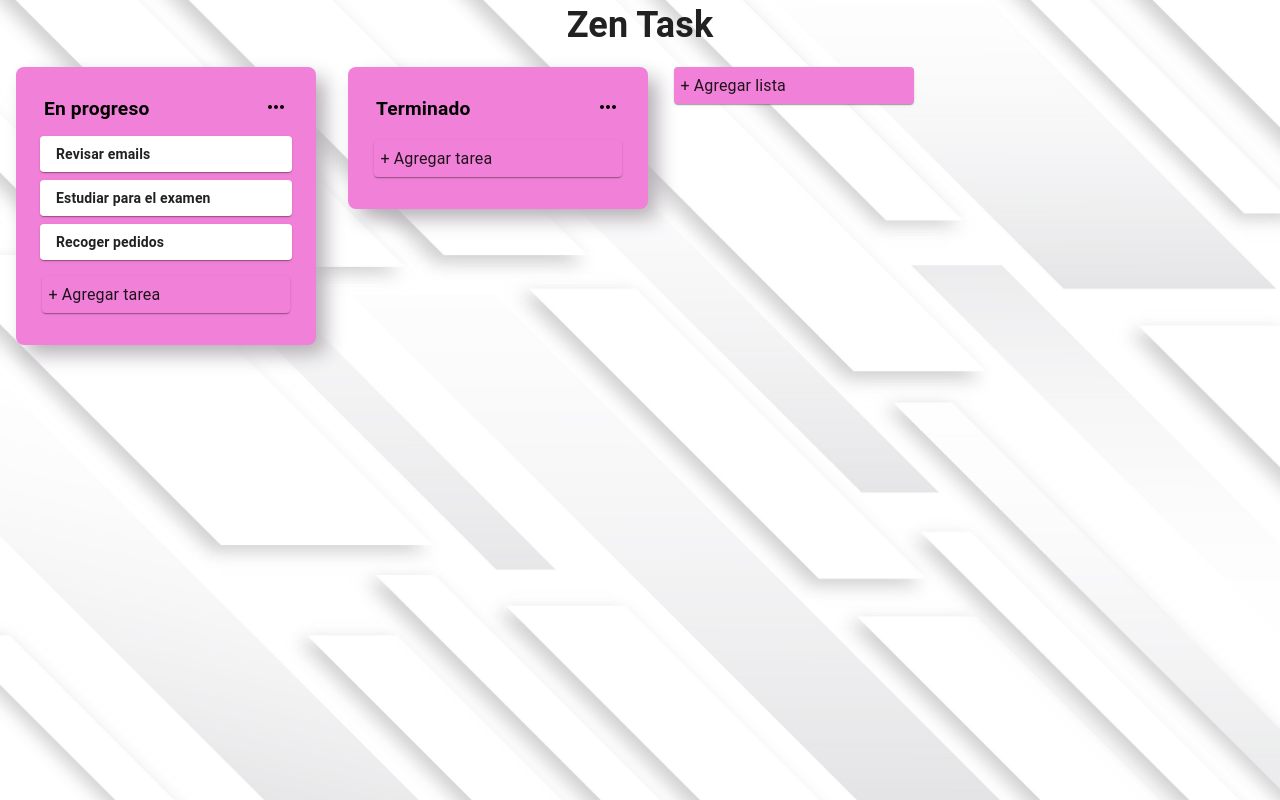
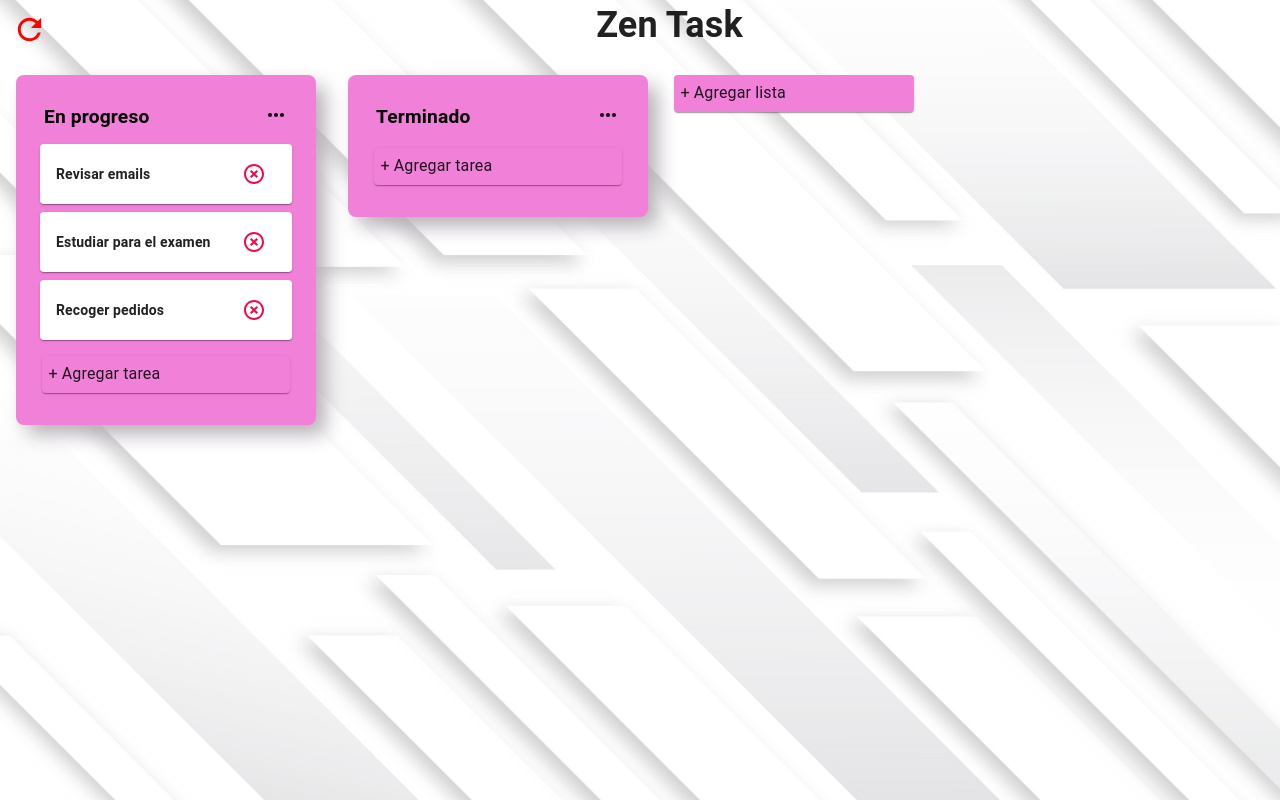
Before and after one commit to valec3/Gestor_de_tareas, a React (Create React App) app: page / in a window 1280 px wide. Built offline with nearby package versions, Linux system fonts and the light colour scheme.

Commit message:
Agregar funcionalidad de agregar tareas y reiniciar app

```diff
--- a/src/App.css
+++ b/src/App.css
@@ -7,7 +7,7 @@
     background-position: center;
     height: 100vh;
 }
-.App>h1{
+.App h1{
     text-align: center;
     font-size: 36px;
 }
--- a/src/App.js
+++ b/src/App.js
@@ -6,14 +6,17 @@
 import mockData from "./mockdata.js"
 import { useEffect, useState } from 'react';
 import ContextAPI from "./ContextAPI.js";
-import { useLocalStorage } from './useLocalStorage';
+// import { useLocalStorage } from './useLocalStorage';
+import RefreshIcon from '@material-ui/icons/Refresh';
 
 import uuid from 'react-uuid';
 import { DragDropContext } from 'react-beautiful-dnd';
 import {StrictModeDroppable as Droppable} from "./helps/StrictModeDroppable"
+import { IconButton } from '@material-ui/core';
 
 function App() {
   const [data, setData] = useState(mockData);
+
   // localStorage.clear();
 
   //
@@ -28,6 +31,7 @@
   useEffect(() => {
     const storedData = localStorage.getItem('data');
     if (storedData !== null && storedData !== undefined && storedData !== "undefined") {
+      // localStorage.setItem("data",JSON.stringify(data))
       setData(JSON.parse(storedData));
     }
   }, []);
@@ -145,7 +149,18 @@
   return (
       <ContextAPI.Provider value = {{updateListTitle,addCard,addList}}>
           <div className="App">
-              <h1>Zen Task</h1>
+              <div style={{display:"flex",justifyContent:"space-between"}}>
+                  <IconButton style={{color:"red"}}
+                    onClick={()=>{
+                      localStorage.clear();
+                      window.location.replace('')
+                  }} >
+                    <RefreshIcon  fontSize='large'/>
+                  </IconButton>
+                <h1>Zen Task</h1>
+                  <div></div>
+              </div>
+
               <div className='App__main'  >
                 <DragDropContext onDragEnd={onDragEnd}>
                     <Droppable droppableId='12345' type="lista" direction='horizontal'>
@@ -155,7 +170,7 @@
                                   {
                                     data.listasIds.map((listaId,index)=>{
                                       const lista = data.listas[listaId];
-                                      return <ListaTarea lista={lista} key ={listaId} index={index}/>;
+                                      return <ListaTarea lista={lista} key ={listaId} index={index} updateData={updateData	} data={data}/>;
                                     })
                                   }
                                   {provided.placeholder}
--- a/src/componentes/AgregarTarjetaInput.js
+++ b/src/componentes/AgregarTarjetaInput.js
@@ -2,6 +2,7 @@
 import React, { useContext, useState } from 'react'
 import ClearIcon from "@material-ui/icons/Clear"
 import ContextAPI from '../ContextAPI';
+
 
 
 //-------------------------------------------
--- a/src/componentes/ListaTarea.js
+++ b/src/componentes/ListaTarea.js
@@ -9,7 +9,7 @@
 import {StrictModeDroppable as Droppable} from "../helps/StrictModeDroppable"
 
 
-const ListaTarea = ({lista,index}) => {
+const ListaTarea = ({lista,index,updateData,data}) => {
     const clases = useStyles();
     return (
         <Draggable draggableId={lista.id} index={index} >
@@ -28,7 +28,14 @@
                                         <div {...provided.droppableProps} ref={provided.innerRef}>
                                             {
                                                 lista.tarjetas.map((tarjeta,index) =>
-                                                (<TarjetaLista tarjeta={tarjeta} key={tarjeta.id} index={index} />) )
+                                                (<TarjetaLista
+                                                    tarjeta={tarjeta}
+                                                    key={tarjeta.id}
+                                                    index={index}
+                                                    lista={lista}
+                                                    updateData={updateData}
+                                                    data={data}
+                                                    />) )
                                             }
 
                                             {provided.placeholder}
--- a/src/componentes/TarjetaLista.js
+++ b/src/componentes/TarjetaLista.js
@@ -1,10 +1,13 @@
 import React from 'react'
-import { Paper, makeStyles } from '@material-ui/core';
-
+import { IconButton, Paper, alpha, makeStyles } from '@material-ui/core';
 import { Draggable } from 'react-beautiful-dnd';
 
-const TarjetaLista = ({tarjeta,index}) => {
+import HighlightOffIcon from '@material-ui/icons/HighlightOff';
+
+
+const TarjetaLista = ({tarjeta,index,lista,updateData,data}) => {
   const clases = useStyles();
+  const idCard = tarjeta.id;
   return (
     <Draggable draggableId={tarjeta.id} index={index}>
       {
@@ -18,6 +21,24 @@
                 <p>
                   {tarjeta.titulo}
                 </p>
+                <IconButton
+                    style={{color:"rgb(243 8 73)", fontSize:"medium",padding:"10px","&:hover":{
+                      backgroundColor:alpha("#485",0.25)
+                    }}}
+                    onClick={()=>{
+                      lista.tarjetas.splice(index,1)
+                      updateData({
+                        ...data,
+                        listas:{
+                          ...data.listas,
+                        }
+                      })
+                    }}
+
+                    >
+                  <HighlightOffIcon/>
+                </IconButton>
+
             </Paper>
           </div>
         )
@@ -31,6 +52,9 @@
 // S T Y L E S
 const useStyles = makeStyles(theme => ({
   tarjetaLista: {
+      display:"flex",
+      justifyContent:"space-between",
+      alignItems:"center",
       padding: theme.spacing(1,2),
       margin: theme.spacing(1),
       Width:"300px",
```
